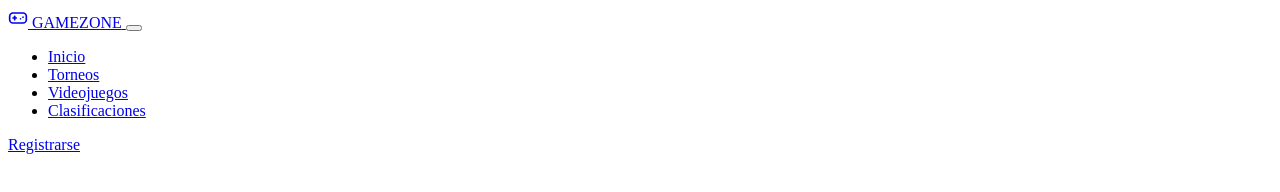
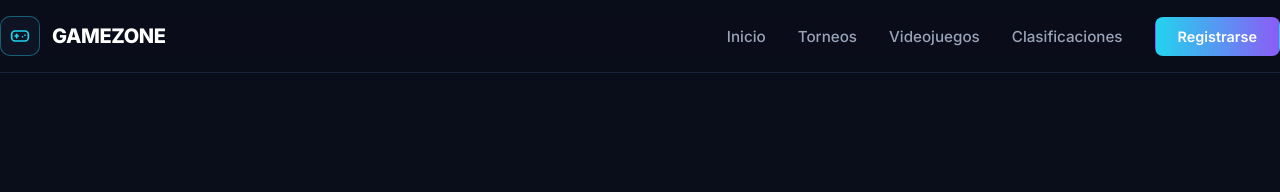
Before and after one commit to elvisfloreshuata-spec/Proyecto-prograWEB-GameZone, a plain HTML site: page login.html in a window 1280 px wide. Drawn offline with Linux system fonts and the light colour scheme.

Commit message:
Login usando el local storaje y actualizacion de estilos

```diff
--- a/login.html
+++ b/login.html
@@ -6,7 +6,7 @@
   <meta name="viewport" content="width=device-width, initial-scale=1.0">
   <title>GameZone - Torneos de Videojuegos</title>
   <link rel="icon" type="image/png" href="img/favicon.png">
-<link rel="stylesheet" href="styles/styles.css">
+<link rel="stylesheet" href="styles/main.css">
 <link href="https://fonts.googleapis.com/css2?family=Inter:wght@400;500;600;800&display=swap" rel="stylesheet">
 </head>
 <body>
```
